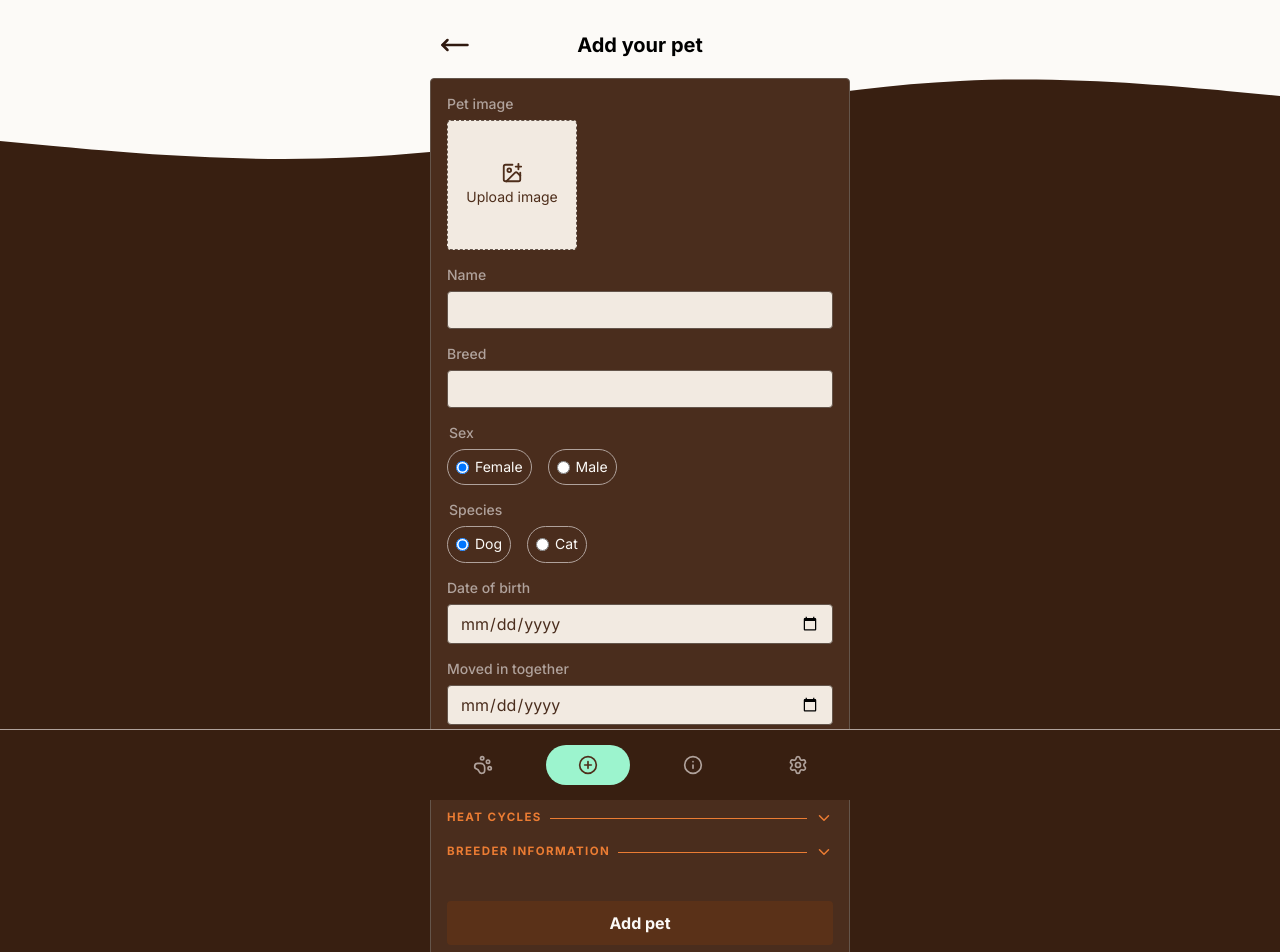
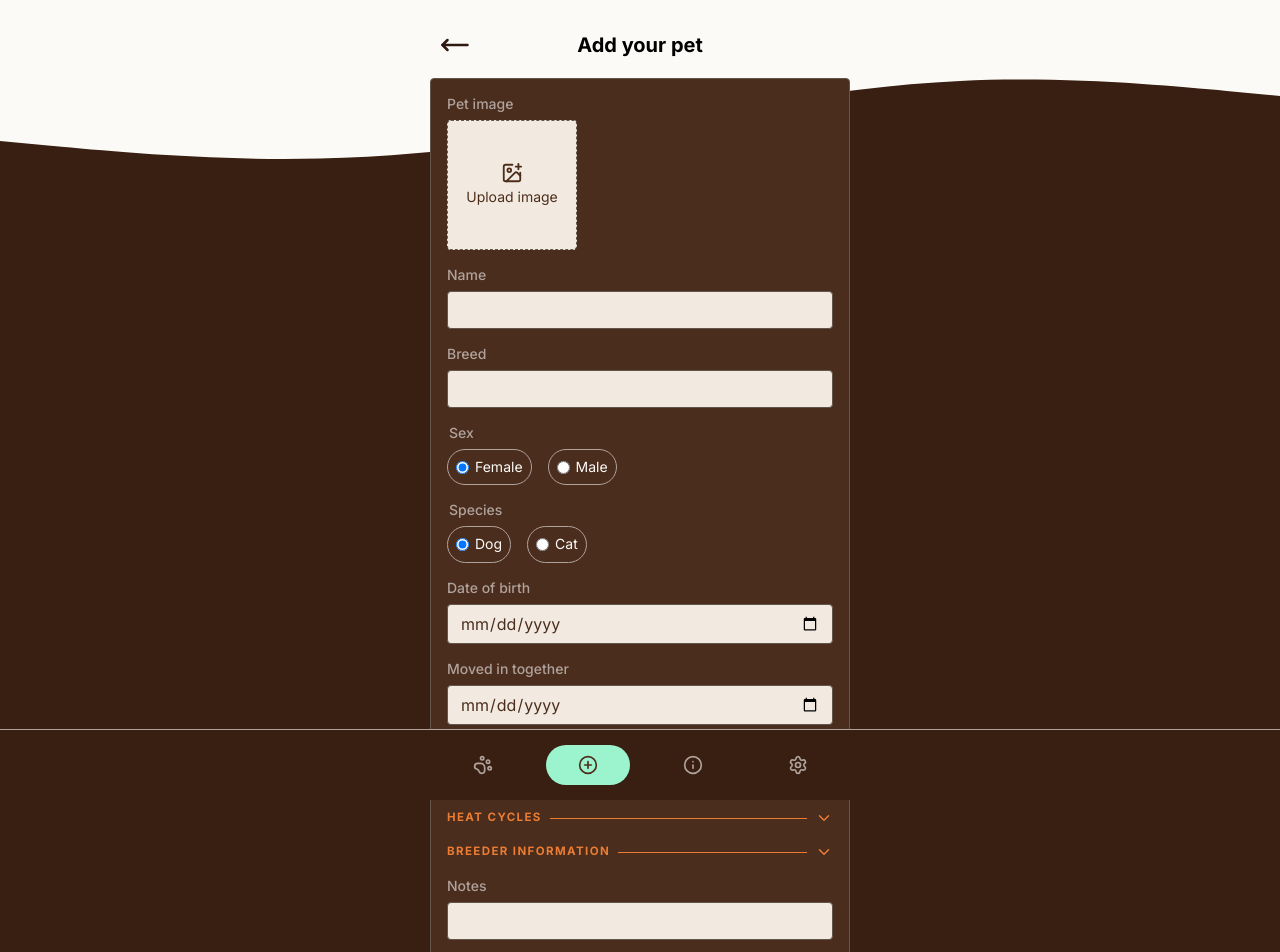
Before and after one commit to LadyLockheed/pet-pwa, a React (Vite) app: page /add-pet in a window 1280 px wide. Shown: the top 952 px of the page. Built offline with nearby package versions, Linux system fonts and the light colour scheme.

Commit message:
Include temperature and notes as new fields

```diff
--- a/src/components/PetDetails.tsx
+++ b/src/components/PetDetails.tsx
@@ -53,6 +53,10 @@ export default function PetDetails({ pets, onDeletePet }: PetDetailsProps) {
 		return value ? `${value} kg` : undefined;
 	}
 
+	function formatTemperature(value?: number) {
+		return value ? `${value} °C` : undefined;
+	}
+
 	const petDetails = [
 		['Species', pet.species],
 		['Sex', pet.sex],
@@ -78,14 +82,19 @@ export default function PetDetails({ pets, onDeletePet }: PetDetailsProps) {
 	const healthDetails = [
 		['Latest vaccination', pet.health?.latestVaccinationDate],
 		['Weight', formatWeight(pet.health?.weight)],
+		['Temperature', formatTemperature(pet.health?.temperature)],
 	].filter(([, value]) => value);
 
 	const heatCycles = pet.heatCycles ?? [];
 
+	// Title name, value
 	const breederDetails = [
 		['Breeder', pet.breederInfo?.breederName],
+		['Registered name', pet.breederInfo?.registeredName],
 		['SKK Hunddata', pet.breederInfo?.skkHunddataUrl],
 	].filter(([, value]) => value);
+
+	const notes = [['Notes', pet.freeNotes]].filter(([, value]) => value);
 
 	return (
 		<>
@@ -135,7 +144,6 @@ export default function PetDetails({ pets, onDeletePet }: PetDetailsProps) {
 								</Values>
 							))}
 						</ValuesGrid>
-
 						{measurementDetails.length > 0 ? (
 							<DetailsCollapsibleSection title="Measurements">
 								<ValuesGrid>
@@ -148,7 +156,6 @@ export default function PetDetails({ pets, onDeletePet }: PetDetailsProps) {
 								</ValuesGrid>
 							</DetailsCollapsibleSection>
 						) : null}
-
 						{healthDetails.length > 0 ? (
 							<DetailsCollapsibleSection title="Health">
 								<ValuesGrid>
@@ -161,13 +168,11 @@ export default function PetDetails({ pets, onDeletePet }: PetDetailsProps) {
 								</ValuesGrid>
 							</DetailsCollapsibleSection>
 						) : null}
-
 						{pet.sex === 'female' && heatCycles.length > 0 ? (
 							<DetailsCollapsibleSection title="Heat cycles">
 								<HeatCycleTimeline heatCycles={heatCycles} />
 							</DetailsCollapsibleSection>
 						) : null}
-
 						{breederDetails.length > 0 ? (
 							<DetailsCollapsibleSection title="Breeder information">
 								<ValuesGrid>
@@ -191,6 +196,17 @@ export default function PetDetails({ pets, onDeletePet }: PetDetailsProps) {
 									))}
 								</ValuesGrid>
 							</DetailsCollapsibleSection>
+						) : null}
+
+						{notes.length > 0 ? (
+							<div>
+								{notes.map(([label, value]) => (
+									<Values key={label}>
+										<Label>{label}</Label>
+										<Value>{value}</Value>
+									</Values>
+								))}
+							</div>
 						) : null}
 					</DetailsCardContent>
 				</DetailsCard>
--- a/src/components/PetForm.tsx
+++ b/src/components/PetForm.tsx
@@ -47,10 +47,13 @@ interface FormState {
 	// Health
 	weight: string;
 	latestVaccinationDate: string;
+	temperature: string;
 	// Breeder information
 	breederName: string;
 	registeredName: string;
 	skkHunddataUrl: string;
+	//Other
+	freeNotes: string;
 }
 
 // ─── Component ───────────────────────────────────────────────────────────────
@@ -94,6 +97,7 @@ export default function PetForm({ pet, submitLabel, onSubmit }: PetFormProps) {
 			...(health ? { health } : {}),
 			...(savedHeatCycles ? { heatCycles: savedHeatCycles } : {}),
 			...(breederInfo ? { breederInfo } : {}),
+			freeNotes: form.freeNotes,
 			createdAt: pet?.createdAt ?? now,
 			updatedAt: now,
 		});
@@ -116,6 +120,7 @@ export default function PetForm({ pet, submitLabel, onSubmit }: PetFormProps) {
 		if (form.latestVaccinationDate)
 			health.latestVaccinationDate = form.latestVaccinationDate;
 		if (form.weight) health.weight = Number(form.weight);
+		if (form.temperature) health.temperature = Number(form.temperature);
 		return pickDefined(health);
 	}
 
@@ -393,6 +398,17 @@ export default function PetForm({ pet, submitLabel, onSubmit }: PetFormProps) {
 							onChange={(event) => setField('weight', event.target.value)}
 						/>
 					</Field>
+					<Field>
+						<Label>Temperature</Label>
+						<input
+							type="number"
+							min="0"
+							step="0.1"
+							inputMode="decimal"
+							value={form.temperature}
+							onChange={(event) => setField('temperature', event.target.value)}
+						/>
+					</Field>
 				</FieldGroup>
 			</CollapsibleSection>
 
@@ -441,7 +457,7 @@ export default function PetForm({ pet, submitLabel, onSubmit }: PetFormProps) {
 										Standing heat <OptionalTag>(optional)</OptionalTag>
 									</StandingHeatLabel>
 									<Field>
-										<span>Start</span>
+										<Label>Start</Label>
 										<input
 											type="date"
 											value={heatCycle.standingHeatStartDate ?? ''}
@@ -514,6 +530,14 @@ export default function PetForm({ pet, submitLabel, onSubmit }: PetFormProps) {
 					</Field>
 				</FieldGroup>
 			</CollapsibleSection>
+			<Field>
+				<Label>Notes</Label>
+				<input
+					type="string"
+					value={form.freeNotes}
+					onChange={(event) => setField('freeNotes', event.target.value)}
+				/>
+			</Field>
 
 			<SubmitButton type="submit" disabled={isProcessingPicture}>
 				{submitLabel}
@@ -584,10 +608,12 @@ function getInitialFormState(pet?: Pet): FormState {
 		// Health
 		weight: pet?.health?.weight?.toString() ?? '',
 		latestVaccinationDate: pet?.health?.latestVaccinationDate ?? '',
+		temperature: pet?.health?.temperature?.toString() ?? '',
 		// Breeder information
 		breederName: pet?.breederInfo?.breederName ?? '',
 		registeredName: pet?.breederInfo?.registeredName ?? '',
 		skkHunddataUrl: pet?.breederInfo?.skkHunddataUrl ?? '',
+		freeNotes: pet?.freeNotes ?? '',
 	};
 }
 
--- a/src/types/pet.ts
+++ b/src/types/pet.ts
@@ -25,6 +25,7 @@ export type HeatCycle = {
 export type PetHealth = {
 	latestVaccinationDate?: string;
 	weight?: number;
+	temperature?: number;
 };
 
 export type PetBreederInfo = {
@@ -50,4 +51,5 @@ export type Pet = {
 	// medicalHistory: string These will be included in the future
 	createdAt: string;
 	updatedAt: string;
+	freeNotes?: string;
 };
```
